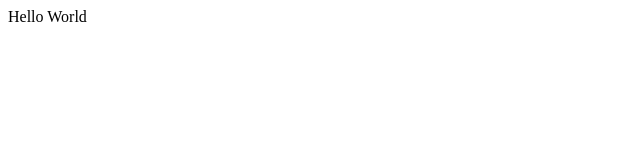
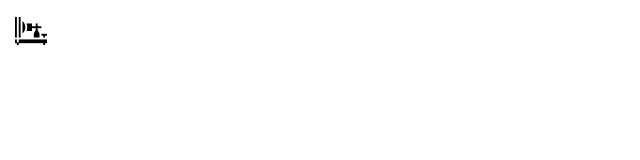
Before and after one commit to The-Silver-Project/morse, a Vue app: page / in a window 1280 px wide. Shown: the top 160 px of the page, without its empty margins (0-640 px from the left). Built offline with nearby package versions, Linux system fonts and the light colour scheme.

Commit message:
Add logo

```diff
--- a/src/App.vue
+++ b/src/App.vue
@@ -1,3 +1,13 @@
 <template>
-  <div>Hello World</div>
+  <section>
+    <img class="app-logo" src="@/assets/logo.png" />
+  </section>
 </template>
+
+<style scoped>
+.app-logo {
+  position: fixed;
+  top: 15px;
+  left: 15px;
+}
+</style>
```
Also changed, not shown: src/assets/logo.png (added).
